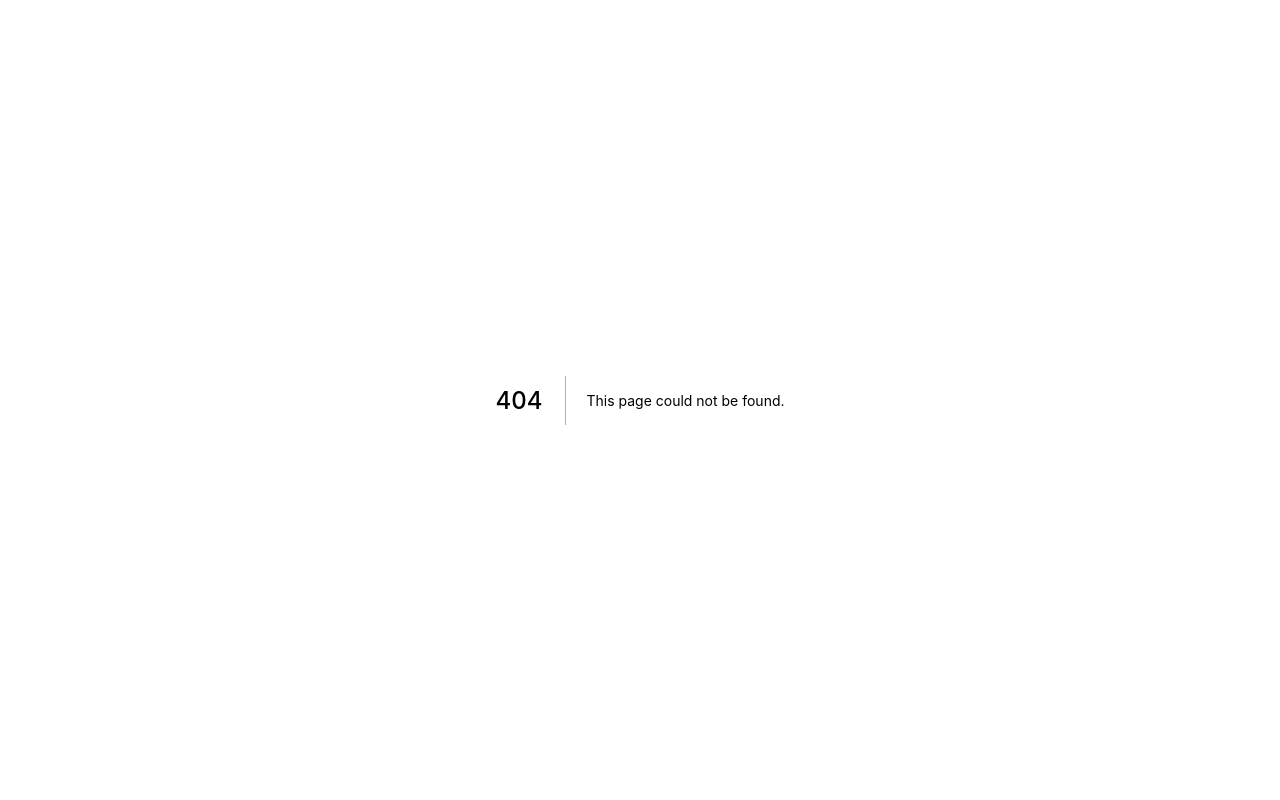
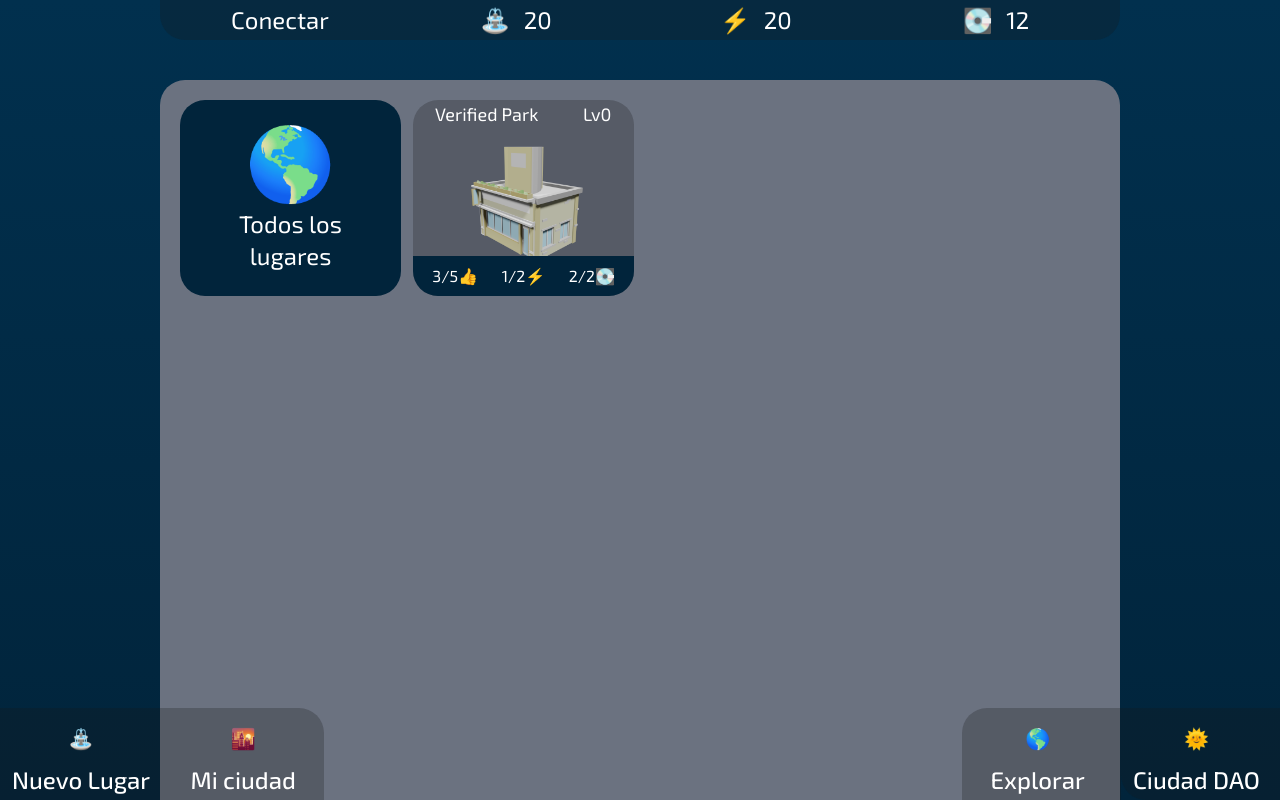
Before and after one commit to zenbitETH/Punk-Cities-V.02, a Next.js app: page /AllPlaces in a window 1280 px wide. Before the commit this address had no page. Built offline with nearby package versions, Linux system fonts and the light colour scheme.

Commit message:
All places page

```diff
--- /dev/null
+++ b/pages/AllPlaces.js
@@ -0,0 +1,46 @@
+import Layout from "../components/layout";
+import Image from "next/image"
+import tridi from "../assets/3dAssets/11-Library.png"
+
+export default function AllPlaces() {
+
+  return (
+    <Layout class="text-center content-center">
+        <div class="grid xl:mx-40 xl:gap-0 mx-5 gap-5 mt-10">
+            <div class="AllPlaces">
+              <div class="Quest">
+                <div class="text-7xl pb-3">🌎</div>Todos los lugares
+              </div>
+              <div class="CityPL">
+                <div class="PLheader">
+                  <div class="col-span-4">Verified Park</div>
+                  <div class="col-span-2"> Lv0</div>
+                </div>
+                <div><Image src={tridi} height={150} width={150} alt="Punk Cities" /></div>
+                <div class="PLfooter">
+                  <div class="">3/5👍</div>
+                  <div class="">1/2⚡</div>
+                  <div class="">2/2💽</div>
+                </div>
+              </div>
+              {/*
+              {placeIdDetails.map((place, index) => (
+                  <a class="CityPL" href={`./PlaceDetail/${index}`}>
+                  <div class="PLheader">
+                    <div class="col-span-4">{uriIPFS[index].name}</div>
+                    <div class="col-span-2">{`Lv${place[5]}`}</div>
+                  </div>
+                  <div><Image src={uriIPFS[index].image3D} height={150} width={150}/></div
+                  <div class="PLfooter">
+                    <div class="PLtitle">{`${place[2]}/2👍`}</div>
+                    <div class="PLlevel">{`${place[3]}/2⚡`}</div>
+                    <div class="PLlevel">{`${place[4]}/2💽`}</div>
+                  </div>
+                </a>
+              ))}
+              */}
+            </div>
+        </div>
+    </Layout>
+  )
+}
--- a/styles/globals.css
+++ b/styles/globals.css
@@ -213,6 +213,14 @@ input {
   grid grid-cols-2 xl:grid-cols-3 gap-2 xl:grid-rows-4 xl:gap-3
  }
 
+ .AllPlaces {
+  @apply
+  bg-gray-500
+  xl:min-h-[600px] qhd:min-h-[1200px] p-5 rounded-lg
+  text-center text-2xl font-exo content-center
+  grid grid-cols-2 md:grid-cols-4 fhd:grid-cols-7 qhd:grid-cols-10 qhd:grid-rows-6 gap-2 xl:grid-rows-4 xl:gap-3
+ }
+
 .Quest {
   @apply
   bg-night-100
```
Also changed, not shown: pages/all-places.js (deleted).
